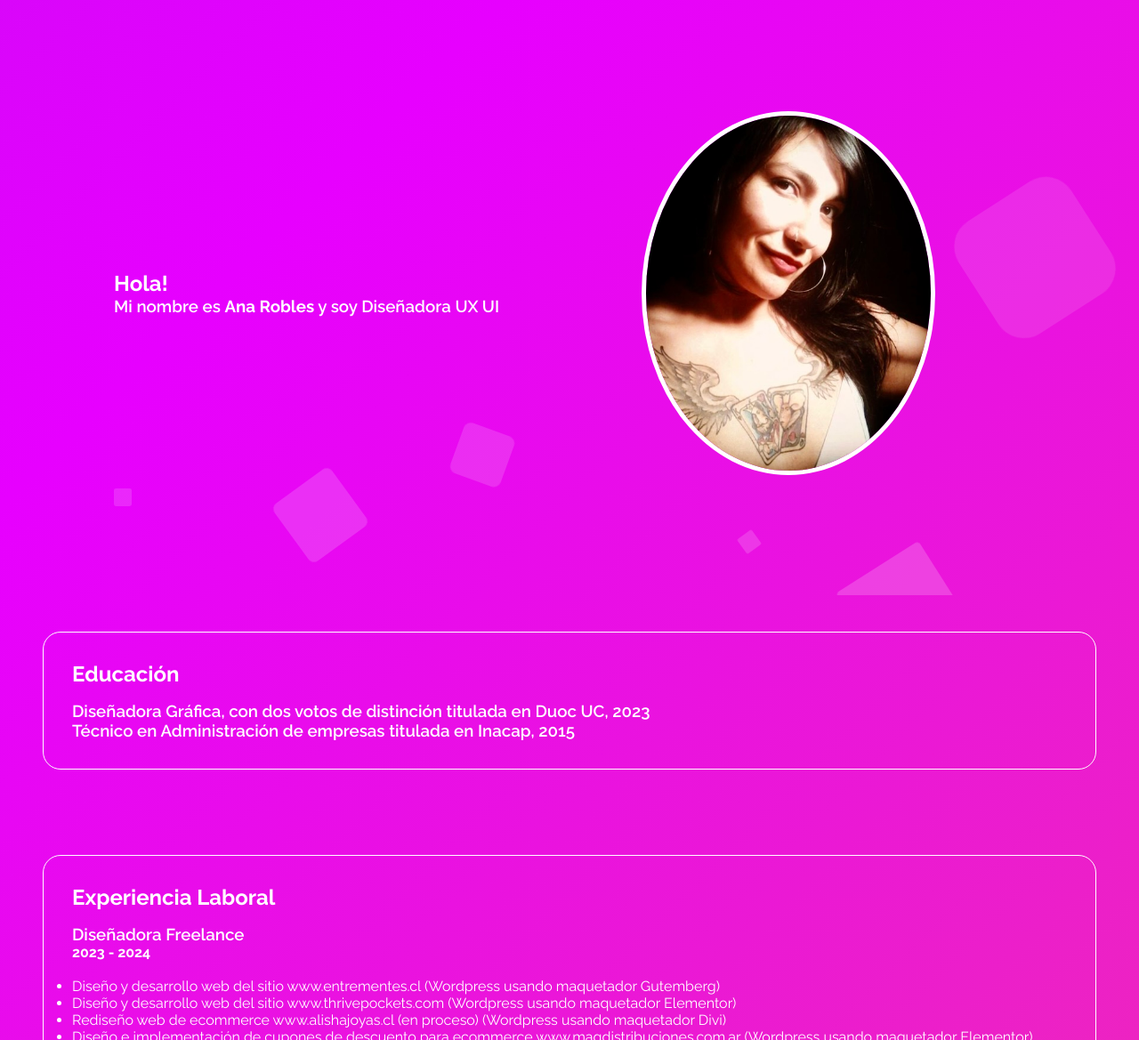
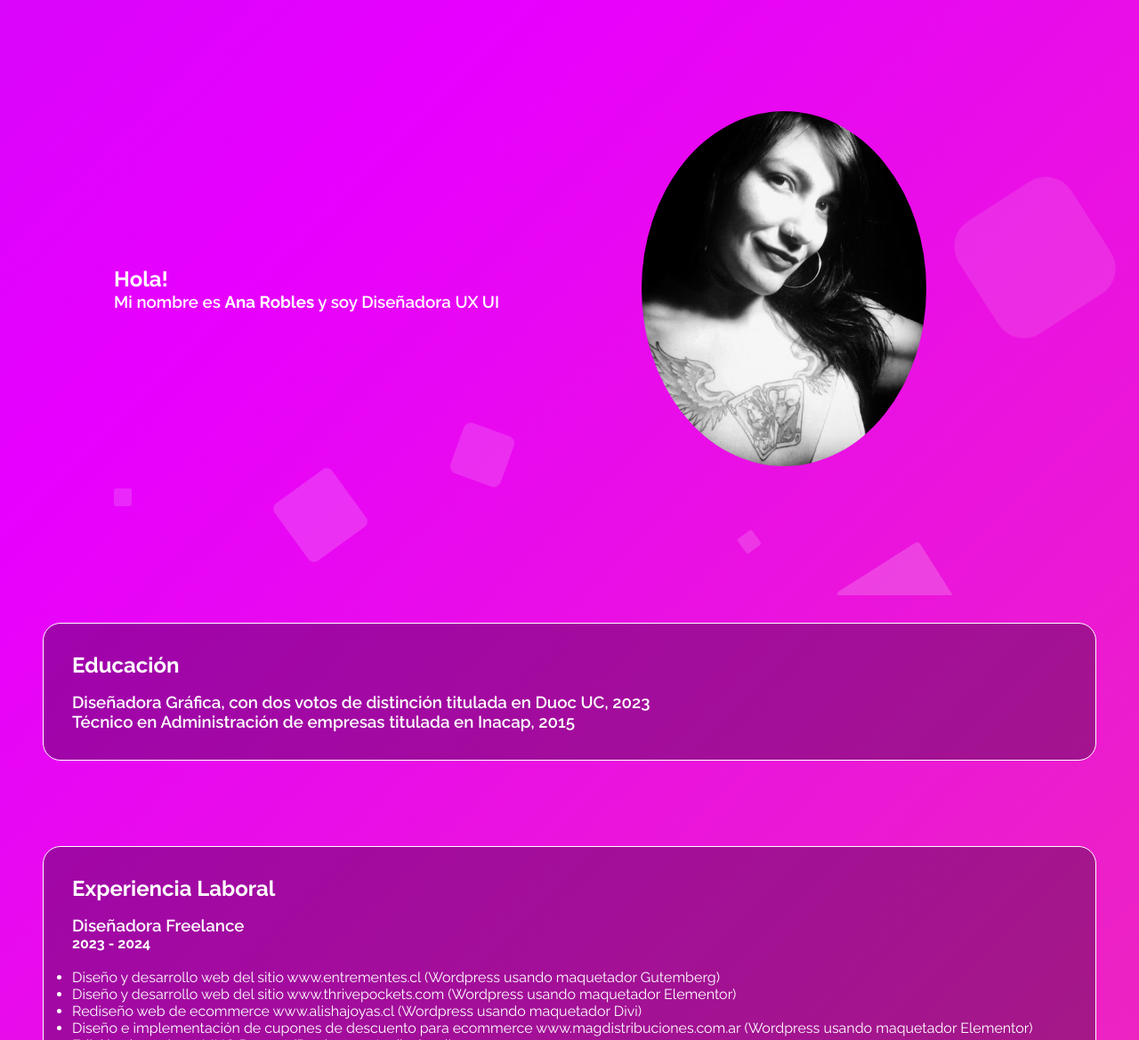
Before and after one commit to pizzadeveloper/AnaRob777.github.io, a plain HTML site: page index.html in a window 1280 px wide. Shown: the part 131-1300 px from the top of the page at 89% size. Drawn offline with Linux system fonts and the light colour scheme; files whose address does not match are found by name.

Commit message:
commit estilos

```diff
--- a/assets/style.css
+++ b/assets/style.css
@@ -79,6 +79,10 @@ footer{
 section{
     padding: 3rem;
 }
+.link:hover{
+    font-size: 600;
+
+}
 .hero{
     display:flex;
     margin: 5rem;
@@ -86,11 +90,10 @@ section{
 }
 .foto-hero{
     width: 20rem;
-    border: solid 5px;
-    border-color: white;
     border-radius: 100%;
     display: flex;
     align-self: flex-end;
+    filter: grayscale(20);
 }
 .foto-presentacion{
     display: flex;
@@ -108,8 +111,7 @@ section{
     padding: 2rem;
     border: solid 1px #fff;
     border-radius: 20px;
-
-
+    background-color:rgba(0, 0, 0, 0.307);
 
 }
 .circle{
--- a/index.html
+++ b/index.html
@@ -69,7 +69,7 @@
                     <li><p>Diseño y desarrollo web del sitio www.entrementes.cl (Wordpress usando maquetador Gutemberg)</p>
                     </li>
                     <li><p>Diseño y desarrollo web del sitio www.thrivepockets.com (Wordpress usando maquetador Elementor)</p></li>
-                    <li><p>Rediseño web de ecommerce www.alishajoyas.cl (en proceso) (Wordpress usando maquetador Divi)</p></li>
+                    <li><p>Rediseño web de ecommerce www.alishajoyas.cl (Wordpress usando maquetador Divi)</p></li>
                     <li><p>Diseño e implementación de cupones de descuento para ecommerce www.magdistribuciones.com.ar (Wordpress usando maquetador Elementor)</p></li>
                     <li><p>Edición de podcast MNG Proyect (Productora Audiovisual)</p></li>
                     <li><p>Creadora de contenido post y reels en redes sociales para Entrementes (Agencia de diseño), Horno Records (Productora Audiovisual) y Supremacía JP (Batallas de Freestyle), uso de la Plataforma Meta Business
```
